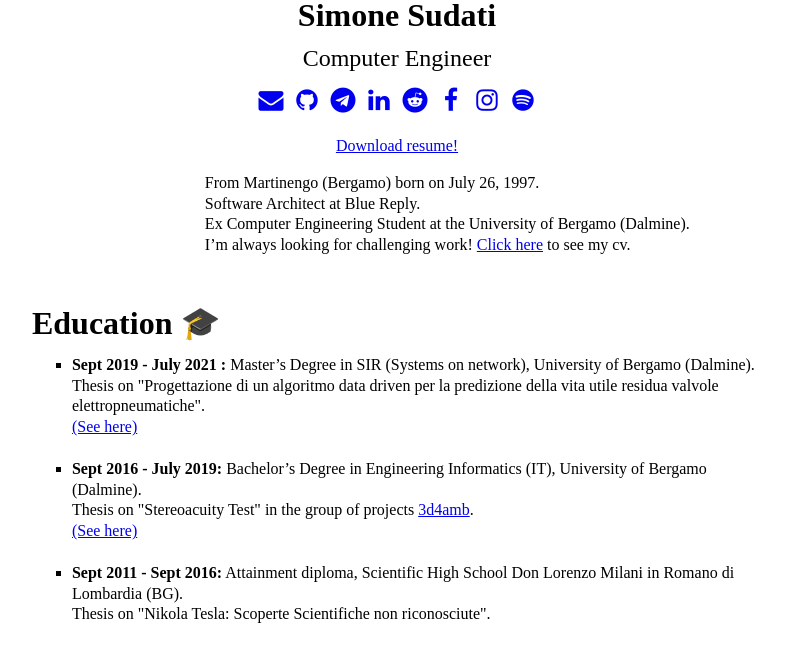
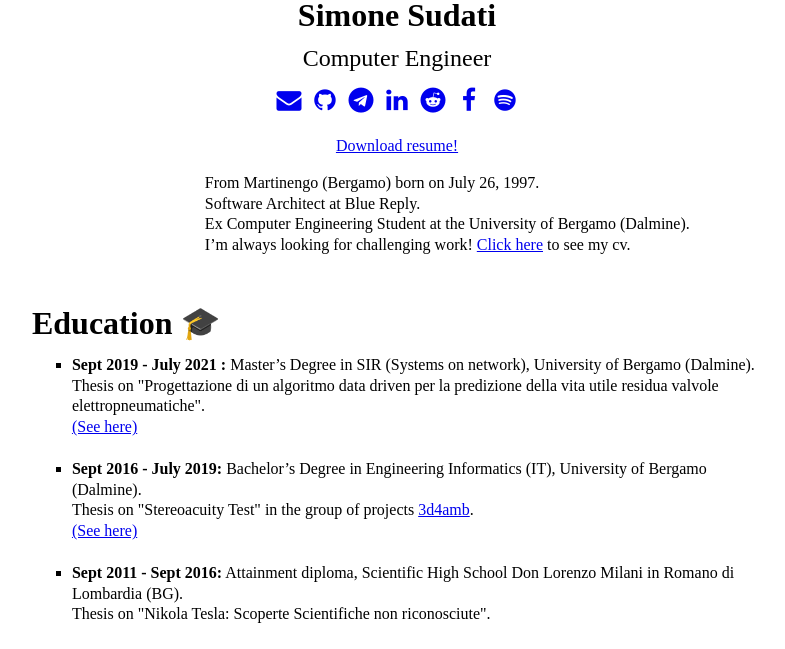
Before and after one commit to SudatiSimone/Personal_Portfolio, a plain HTML site: page index.html in a window 1280 px wide. Shown: the part 228-877 px from the top of the page, without its empty margins (243-1028 px from the left). Drawn offline with Linux system fonts and the light colour scheme.

Commit message:
refactor

```diff
--- a/index.html
+++ b/index.html
@@ -35,7 +35,6 @@
             <a href="https://www.linkedin.com/in/simonesudati/" class="fa fa-linkedin" style="font-size:25px;"></a>
             <a href="https://www.reddit.com/user/QuestionMark___" class="fa fa-reddit" style="font-size:25px;"></a>
             <a href="https://www.facebook.com/simone.sudati/" class="fa fa-facebook" style="font-size:25px;"></a>
-            <a href="https://www.instagram.com/simsalaabim_/" class="fa fa-instagram" style="font-size:25px;"></a>
             <a href="https://open.spotify.com/user/gcnl03nzandly3b3d4bsoal0c" class="fa fa-spotify" style="font-size:25px;"></a>
 
 
```
